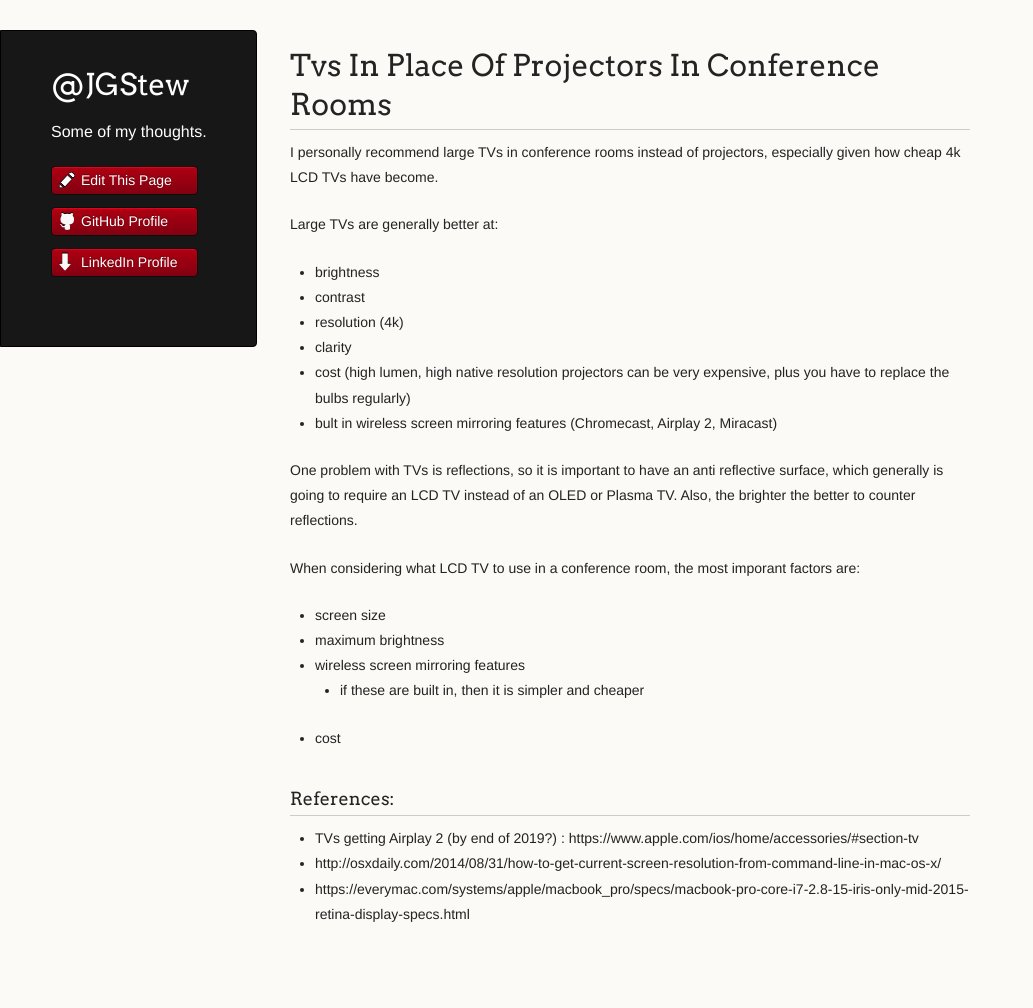
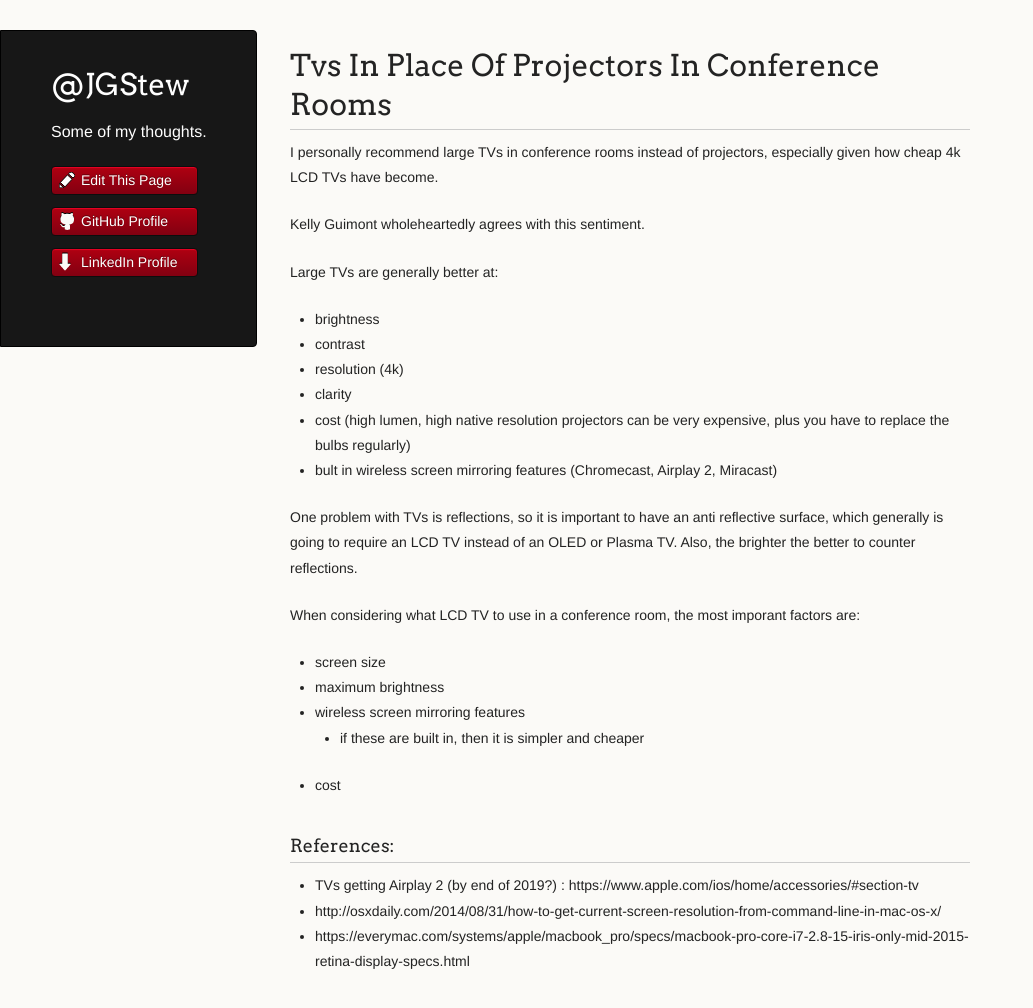
Before and after one commit to jgstew/jgstew.github.io, a Jekyll site: the page built from _posts/2018-12-04-TVs-in-place-of-projectors-in-conference-rooms.md, in a window 1280 px wide and 1046 px high. Shown: the top 1008 px of the window, without its empty margins (0-1033 px from the left). Built offline with Jekyll 4.4.1, drawn with Linux system fonts in a browser that asks for light colours; nearby versions of some CDN libraries.

Commit message:
Update 2018-12-04-TVs-in-place-of-projectors-in-conference-rooms.md
You know it's true.

```diff
--- a/_posts/2018-12-04-TVs-in-place-of-projectors-in-conference-rooms.md
+++ b/_posts/2018-12-04-TVs-in-place-of-projectors-in-conference-rooms.md
@@ -3,6 +3,8 @@ category: Web
 ---
 
 I personally recommend large TVs in conference rooms instead of projectors, especially given how cheap 4k LCD TVs have become.
+
+Kelly Guimont wholeheartedly agrees with this sentiment.
 
 Large TVs are generally better at:
 - brightness
```
